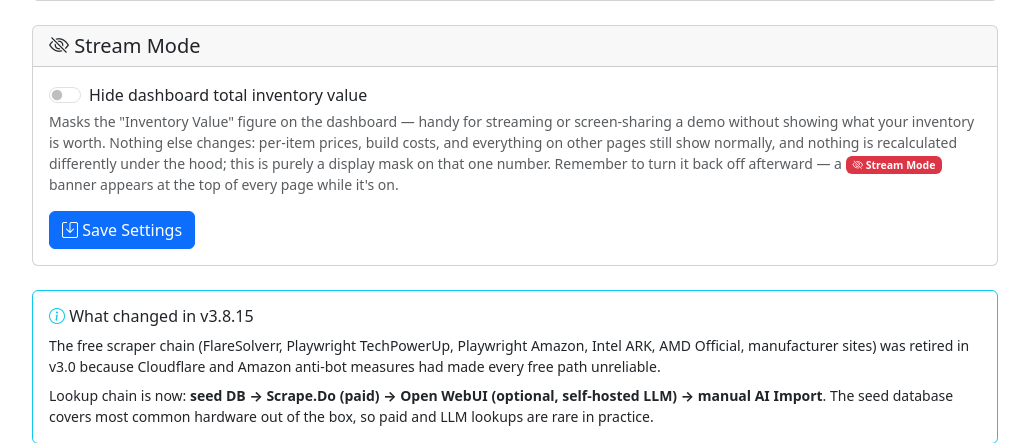
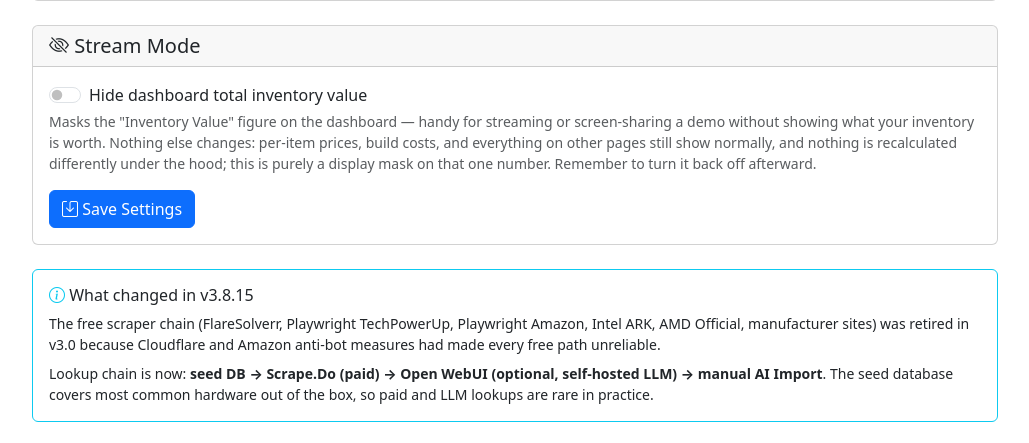
Before and after one commit to fury1184/TechReadout, a Flask app: page /scraper/settings in a window 1280 px wide. Shown: the part 1257-1700 px from the top of the page, without its empty margins (250-1279 px from the left). After the commit the page ends 1679 px from the top, so only its background shows below. Run offline with Flask 3, Linux system fonts and the light colour scheme; data that the repository does not hold is empty; parts of the project's set-up code (start-up, migrations or seed data) failed here and were passed over.

Commit message:
v3.8.15a

```diff
--- a/app/templates/base.html
+++ b/app/templates/base.html
@@ -115,13 +115,6 @@
     {% block extra_css %}{% endblock %}
 </head>
 <body>
-    {% if stream_mode %}
-    <div class="position-fixed top-0 start-50 translate-middle-x mt-2" style="z-index: 1050;">
-        <span class="badge bg-danger px-3 py-2 shadow-sm">
-            <i class="bi bi-eye-slash"></i> Stream Mode — dollar values hidden
-        </span>
-    </div>
-    {% endif %}
     <!-- Sidebar -->
     <nav class="sidebar">
         <div class="brand">
--- a/app/templates/scraper/settings.html
+++ b/app/templates/scraper/settings.html
@@ -198,10 +198,7 @@
                     screen-sharing a demo without showing what your inventory is worth. Nothing
                     else changes: per-item prices, build costs, and everything on other pages still
                     show normally, and nothing is recalculated differently under the hood; this is
-                    purely a display mask on that one number. Remember to turn it back off
-                    afterward — a
-                    <span class="badge bg-danger"><i class="bi bi-eye-slash"></i> Stream Mode</span>
-                    banner appears at the top of every page while it's on.
+                    purely a display mask on that one number. Remember to turn it back off afterward.
                 </div>
             </div>
             <button type="submit" class="btn btn-primary">
```
Also changed, not shown: PATCH_FILES.txt (+4 -5 lines), tests/test_stream_mode.py (+2 -5 lines), CHANGELOG.md.
